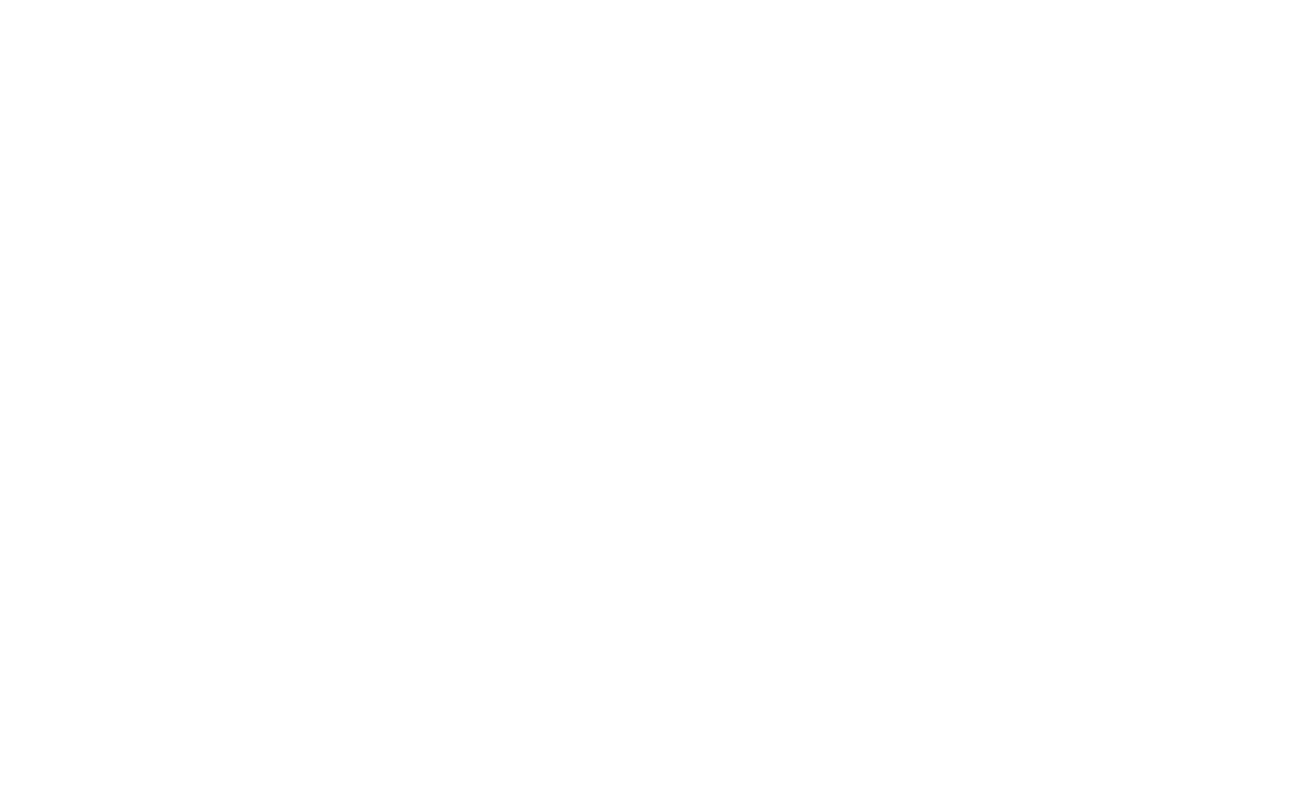
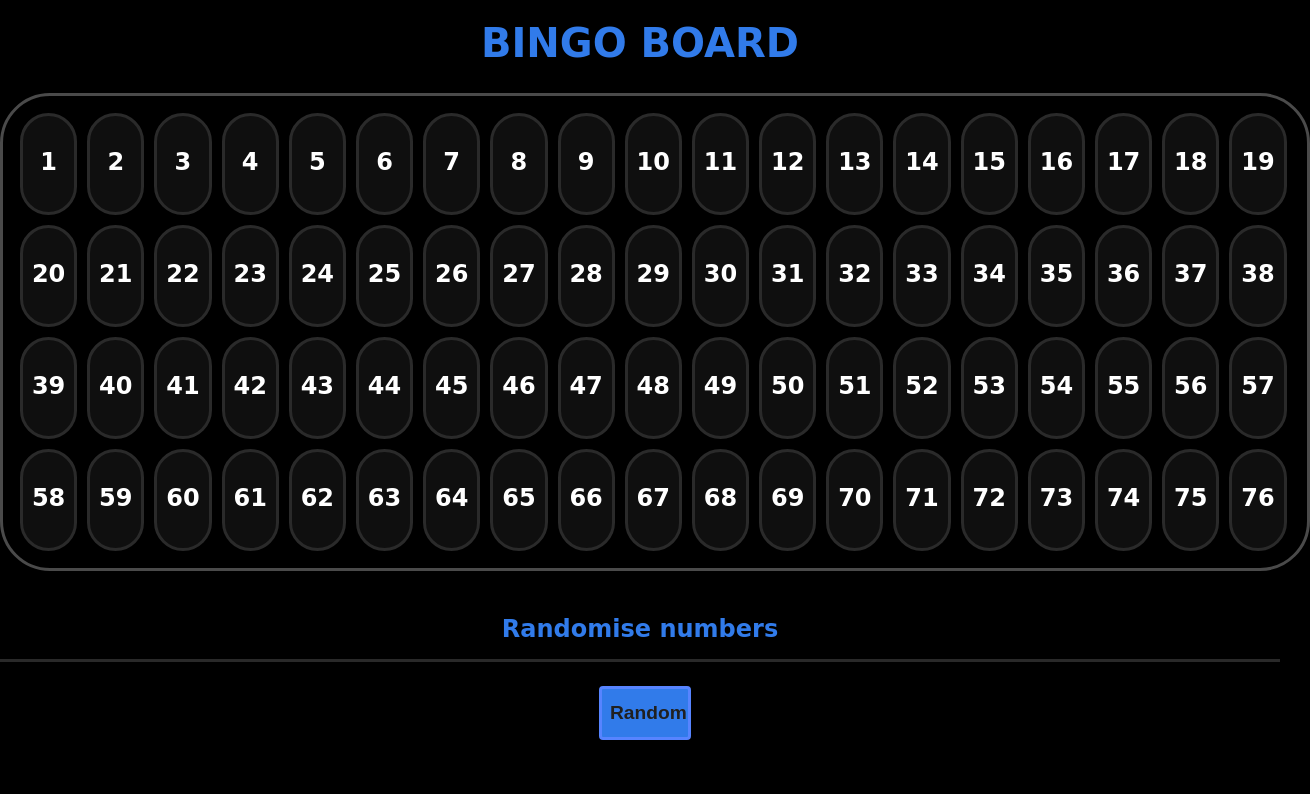
Before and after one commit to 9Bdog2/Strive-M1D9, a plain HTML site: page index.html in a window 1280 px wide. Shown: the whole page, 1310 px wide, since content can reach past the window. Drawn offline with Linux system fonts and the light colour scheme; a web font is replaced by a local one.

Commit message:
Made bingo table with javascript and styled it

```diff
--- /dev/null
+++ b/index.css
@@ -0,0 +1,85 @@
+body {
+    background-color: black;
+    color: white;
+    font-family: 'Style Script', cursive;
+    max-width: 1280px;
+    margin: 0 auto;
+}
+
+h1 {
+    font-size: 40px;
+    text-align: center;
+    margin-top: 20px;
+    color: #317bea;
+    text-transform: uppercase;
+    font-weight: bold;
+}
+
+#bingo-board {
+    border-style: solid;
+    border-width: 3px;
+    border-color: #4a4a4a;
+    padding: 12px;
+    border-radius: 50px;
+    display: inline-block;
+    width: 100%;
+}
+
+.number {
+    background-color: #0f0f0f;
+    display: inline-block;
+    width: 4%;
+    min-height: 64px;
+    text-align: center;
+    font-size: x-large;
+    font-weight: bold;
+    border-style: solid;
+    border-color: #2a2a2a;
+    border-radius: 50px;
+    margin: 5px;
+    padding-top: 32px;
+    cursor: pointer;
+}
+
+.number:hover {
+    border-color: gray;
+}
+
+.number.selected {
+    border-color: gray;
+    background-color: #444444;
+}
+
+#container {
+    min-height: 200px;
+    text-align: center;
+}
+#container h2 {
+    color: #317bea;
+    border-bottom: solid 3px #292929;
+    padding-bottom: 16px;
+    padding-top: 24px;
+}
+
+#randomise{
+    padding: 4px;
+}
+
+#randomise input{
+    height: 32px;
+    background-color: #0f0f0f;
+    border: solid 3px #5784ff;
+    color: white;
+    padding: 8px;
+    border-radius: 4px;
+    font-size: larger;
+}
+
+#randomise input[type="button"]{
+    margin-left: 10px;
+    width: 92px;
+    height: 54px;
+    color: rgb(32, 32, 32);
+    background-color: #317bea;
+    font-weight: bolder;
+}
--- a/index.html
+++ b/index.html
@@ -4,10 +4,35 @@
     <meta charset="UTF-8">
     <meta http-equiv="X-UA-Compatible" content="IE=edge">
     <meta name="viewport" content="width=device-width, initial-scale=1.0">
-    <title>Document</title>
+    <title>Bingo Board</title>
+    <link rel="stylesheet" type="text/css" href="index.css">
+    <link rel="preconnect" href="https://fonts.googleapis.com">
+    <link rel="preconnect" href="https://fonts.gstatic.com" crossorigin>
+    <link href="https://fonts.googleapis.com/css2?family=Style+Script&display=swap" rel="stylesheet">
 </head>
 <body>
 
+    <h1>Bingo Board</h1>
+
+    <div id="bingo-board">
+    </div>
+
+    <div id="button">
+
+    </div>
+
+    <div id="container">
+
+        <h2>Randomise numbers</h2>
+
+        <div id="randomise">
+            <input type="button" value="RandomNumber" onclick="">
+        </div>
+
+    </div>
+
+
+    <script src="index.js"></script>
 </body>
 </html>
 
--- /dev/null
+++ b/index.js
@@ -0,0 +1,18 @@
+const displayEntireBoard = function(){
+
+    let boardContainerNode = document.getElementById("bingo-board")
+
+    for (let number = 1; number <= 76; number++) {
+
+        let newNumberNode = document.createElement("div")
+        newNumberNode.innerText = number
+        newNumberNode.id = number
+        newNumberNode.classList.add("number")
+
+        boardContainerNode.appendChild(newNumberNode)
+    }
+}
+
+window.onload = function() {
+    displayEntireBoard()
+}
```
